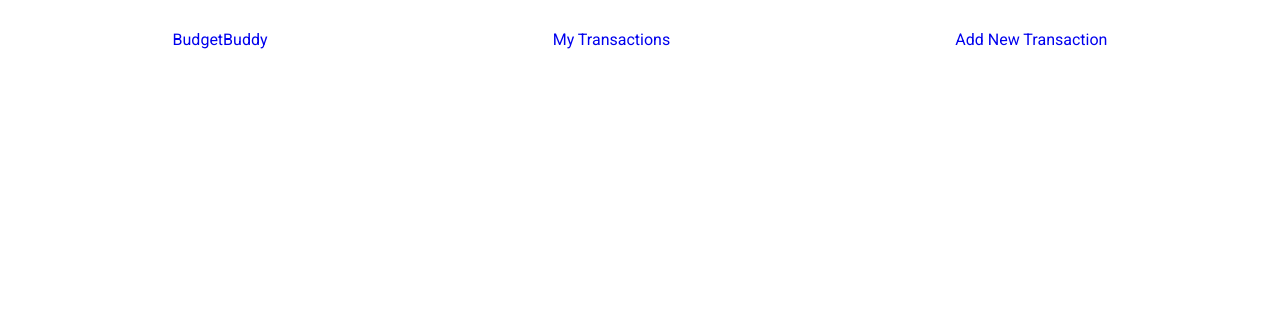
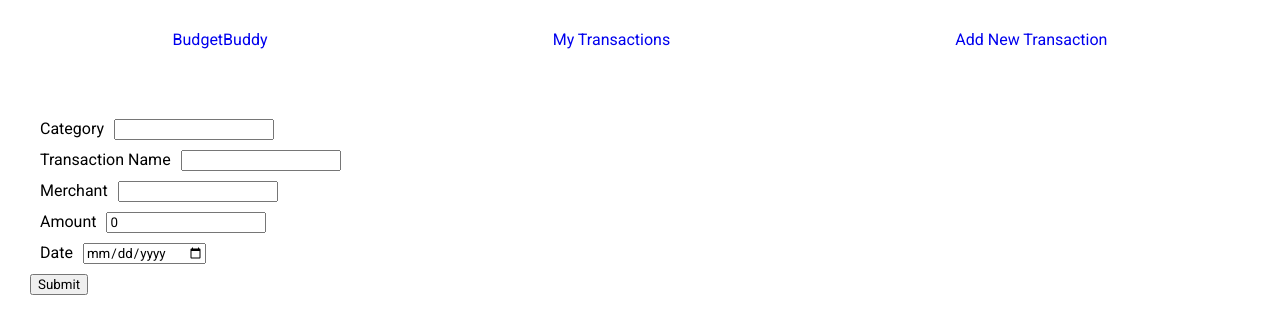
Before and after one commit to alexandra-perez/budget_app_frontend, a React (Vite) app: page /transactions/1/edit in a window 1280 px wide. Shown: the top 334 px of the page. Built offline with nearby package versions, Linux system fonts and the light colour scheme; no server answers.

Commit message:
Add EditForm to update transaction

```diff
--- a/src/App.jsx
+++ b/src/App.jsx
@@ -7,6 +7,7 @@ import Home from './Pages/Home/Home';
 import Index from './Pages/Index/Index';
 import Show from './Pages/Show/Show';
 import New from './Pages/New/New';
+import Edit from './Pages/Edit/Edit';
 
 // Components
 import Nav from './Components/Nav/Nav';
@@ -30,8 +31,9 @@ function App() {
         <Routes>
           <Route path="/" element={<Home />} />
           <Route path="/transactions" element={<Index />} />
-          <Route path="/transaction/:id" element={<Show />} />
+          <Route path="/transactions/:id" element={<Show />} />
           <Route path="/new" element={<New />} />
+          <Route path="/transactions/:id/edit" element={<Edit />} />
         </Routes>
       </Router>
     </>
--- a/src/Components/EditForm/EditForm.jsx
+++ b/src/Components/EditForm/EditForm.jsx
@@ -0,0 +1,121 @@
+import { useState, useEffect } from 'react';
+import { useParams, useNavigate } from 'react-router-dom';
+import './EditForm.scss';
+
+export default function EditForm() {
+  const [currTransaction, setCurrTransaction] = useState({
+    item_name: '',
+    amount: 0.0,
+    date: '',
+    from: '',
+    category: '',
+  });
+  let { id } = useParams();
+  const navigate = useNavigate();
+
+  const API = import.meta.env.VITE_API_URL;
+
+  function handleTextChange(e) {
+    setCurrTransaction({
+      ...currTransaction,
+      [e.target.id]: e.target.value,
+    });
+  }
+
+  function handleSubmit(e) {
+    e.preventDefault();
+    updateTransaction();
+    setCurrTransaction({
+      item_name: '',
+      amount: 0.0,
+      date: '',
+      from: '',
+      category: '',
+    });
+  }
+
+  useEffect(() => {
+    fetch(`${API}/transactions/${id}`)
+      .then((res) => {
+        return res.json();
+      })
+      .then((resJSON) => {
+        setCurrTransaction(resJSON);
+      })
+      .catch((error) => {
+        console.error(error);
+      });
+  }, [id]);
+
+  function updateTransaction() {
+    fetch(`${API}/transactions/${id}`, {
+      method: 'PUT',
+      body: JSON.stringify(currTransaction),
+      headers: {
+        'Content-Type': 'application/json',
+      },
+    })
+      .then(() => {
+        navigate('/transactions');
+      })
+      .catch((error) => console.error(error));
+  }
+
+  return (
+    <div className="EditForm">
+      <form onSubmit={handleSubmit}>
+        <div>
+          <label htmlFor="category">Category</label>
+          <input
+            id="category"
+            type="category"
+            value={currTransaction.category}
+            onChange={handleTextChange}
+            // required
+          />
+        </div>
+        <div>
+          <label htmlFor="item_name">Transaction Name</label>
+          <input
+            id="item_name"
+            type="text"
+            value={currTransaction.item_name}
+            onChange={handleTextChange}
+            // required
+          />
+        </div>
+        <div>
+          <label htmlFor="from">Merchant</label>
+          <input
+            id="from"
+            type="from"
+            value={currTransaction.from}
+            onChange={handleTextChange}
+            // required
+          />
+        </div>
+        <div>
+          <label htmlFor="amount">Amount</label>
+          <input
+            id="amount"
+            type="number"
+            value={currTransaction.amount}
+            onChange={handleTextChange}
+            // required
+          />
+        </div>
+        <div>
+          <label htmlFor="date">Date</label>
+          <input
+            id="date"
+            type="date"
+            value={currTransaction.date}
+            onChange={handleTextChange}
+            // required
+          />
+        </div>
+        <input type="submit" value="Submit" />
+      </form>
+    </div>
+  );
+}
--- a/src/Components/EditForm/EditForm.scss
+++ b/src/Components/EditForm/EditForm.scss
@@ -0,0 +1,13 @@
+.EditForm {
+    form {
+        padding: 30px;
+    }
+
+    label {
+        margin-right: 10px;
+    }
+
+    div {
+        margin: 10px;
+    }
+}
--- a/src/Components/Transaction/Transaction.jsx
+++ b/src/Components/Transaction/Transaction.jsx
@@ -7,23 +7,23 @@ export default function Transaction({ transaction }) {
   return (
     <tr className="Transaction">
       <td>
-        <Link to={`/transaction/${transaction.id}`}>
+        <Link to={`/transactions/${transaction.id}`}>
           {transaction.item_name}
         </Link>
       </td>
       <td>
-        <Link to={`/transaction/${transaction.id}`}>
+        <Link to={`/transactions/${transaction.id}`}>
           {transaction.category}
         </Link>
       </td>
       <td>
-        <Link to={`/transaction/${transaction.id}`}>{transaction.from}</Link>
+        <Link to={`/transactions/${transaction.id}`}>{transaction.from}</Link>
       </td>
       <td>
-        <Link to={`/transaction/${transaction.id}`}>{transaction.amount}</Link>
+        <Link to={`/transactions/${transaction.id}`}>{transaction.amount}</Link>
       </td>
       <td>
-        <Link to={`/transaction/${transaction.id}`}>{transaction.date}</Link>
+        <Link to={`/transactions/${transaction.id}`}>{transaction.date}</Link>
       </td>
     </tr>
   );
--- a/src/Components/TransactionDetails/TransactionDetails.jsx
+++ b/src/Components/TransactionDetails/TransactionDetails.jsx
@@ -1,6 +1,6 @@
 import { useState, useEffect } from 'react';
 import { useParams, useNavigate, Link } from 'react-router-dom';
-import "./TransactionDetails.scss";
+import './TransactionDetails.scss';
 
 export default function TransactionDetails() {
   const [currTransaction, setCurrTransaction] = useState({
@@ -16,13 +16,14 @@ export default function TransactionDetails() {
 
   const API = import.meta.env.VITE_API_URL;
 
+
   useEffect(() => {
     fetch(`${API}/transactions/${id}`)
       .then((res) => {
         return res.json();
       })
       .then((resJSON) => {
-        console.log(resJSON);
+        // console.log(resJSON);
         setCurrTransaction(resJSON);
       })
       .catch(() => {
@@ -39,6 +40,9 @@ export default function TransactionDetails() {
         <p>{currTransaction.date}</p>
         <p>${currTransaction.amount}</p>
       </div>
+      <Link to={`/transactions/${id}/edit`}>
+        <button>Edit</button>
+      </Link>
     </div>
   );
 }
--- a/src/Components/Transactions/Transactions.jsx
+++ b/src/Components/Transactions/Transactions.jsx
@@ -13,7 +13,7 @@ export default function Transactions() {
         return res.json();
       })
       .then((resJSON) => {
-        console.log(resJSON);
+        // console.log(resJSON);
         setTransactions(resJSON);
       });
   }, []);
--- /dev/null
+++ b/src/Pages/Edit/Edit.jsx
@@ -0,0 +1,5 @@
+import EditForm from '../../Components/EditForm/EditForm';
+
+export default function Edit() {
+  return <EditForm />;
+}
```
Also changed, not shown: src/Pages/Edit/Edit.scss (added).
